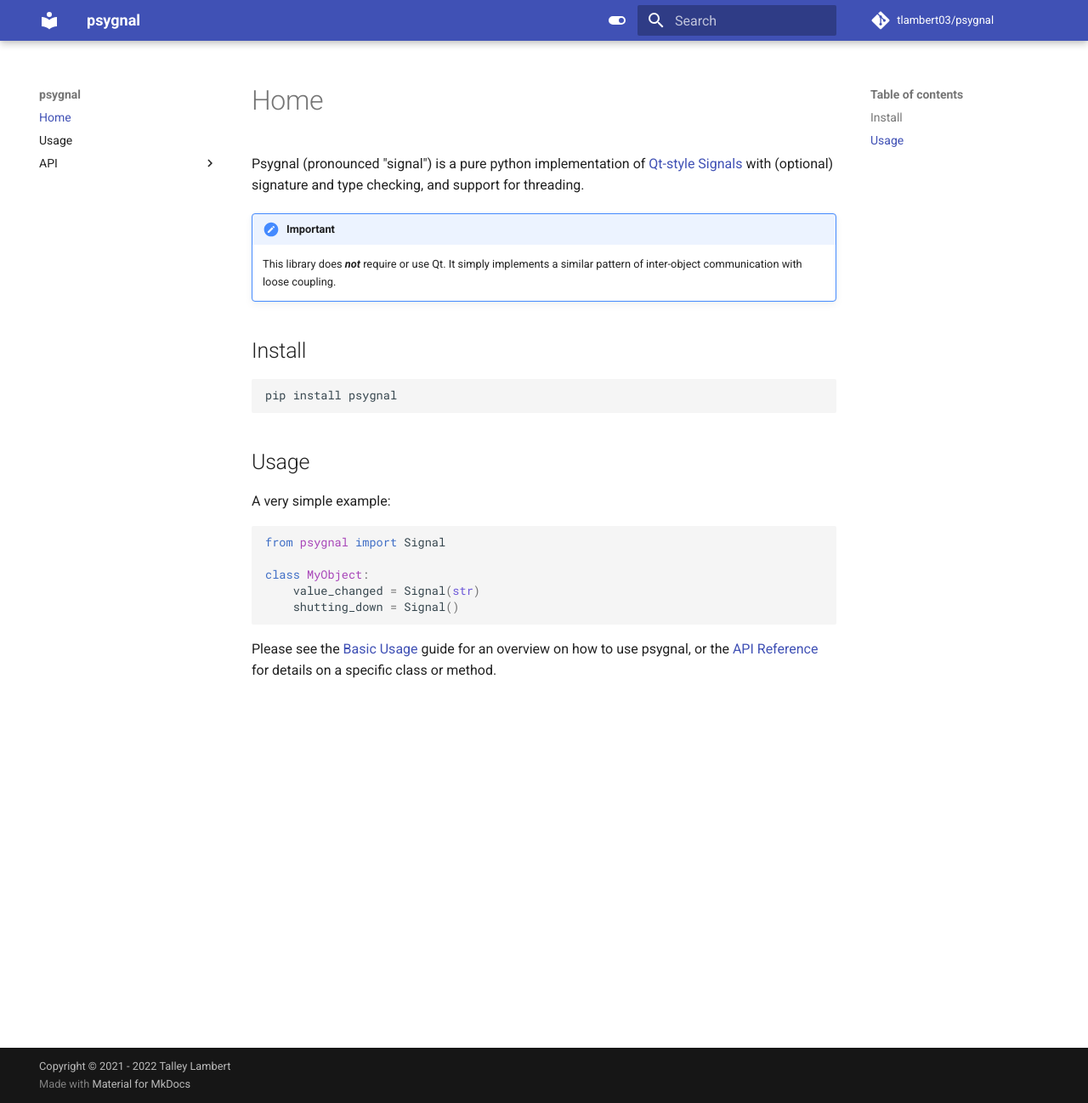
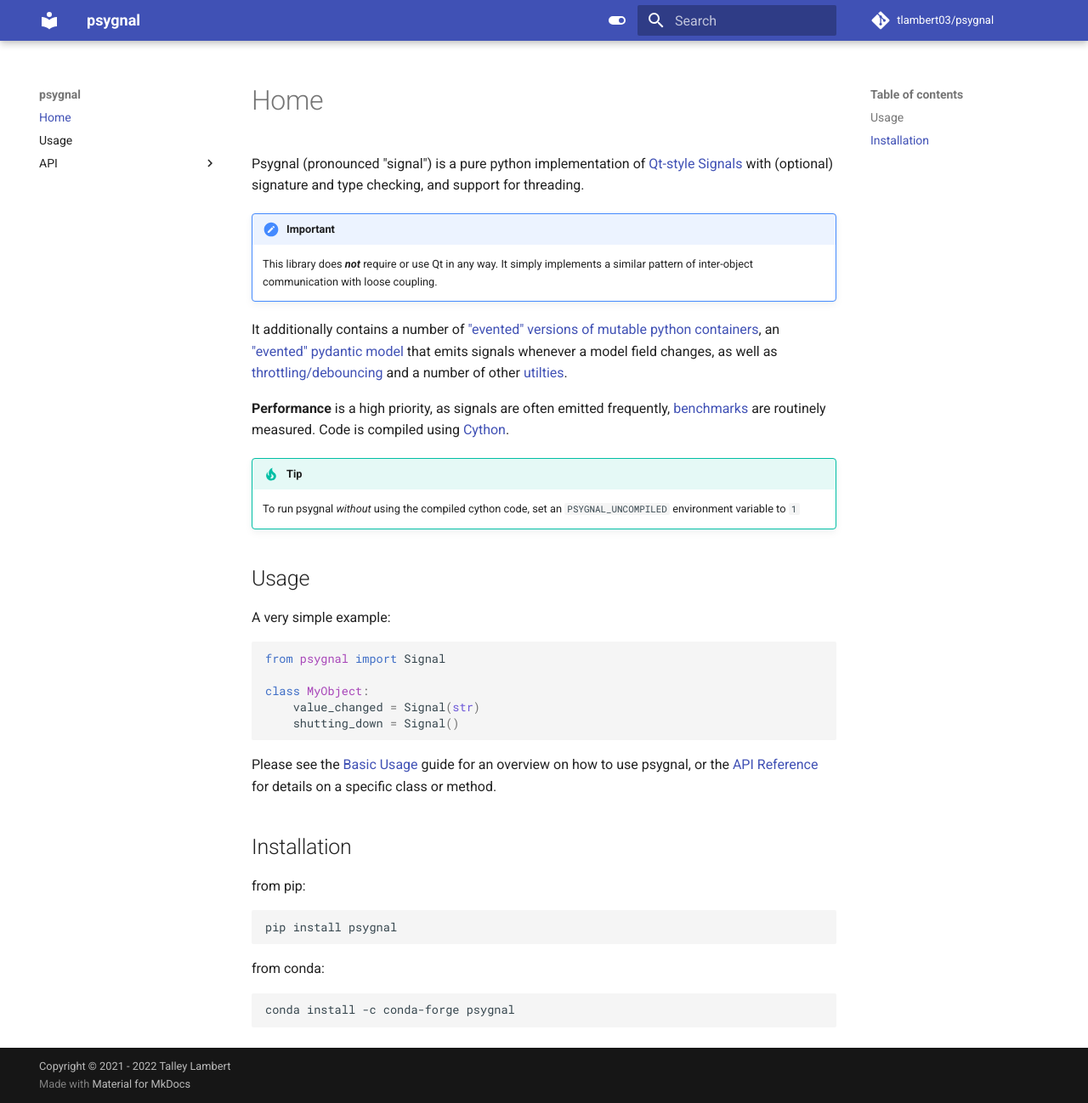
Before and after one commit to pyapp-kit/psygnal, an MkDocs documentation site: the page built from docs/index.md, in a window 1280 px wide and 1298 px high. Shown: the whole window at 85% size. Built offline with MkDocs 1.6.1 and Material for MkDocs 9.7.7, drawn with Linux system fonts in a browser that asks for light colours; comment, search, counter and statistics services are not loaded.

Commit message:
more docs updates

````diff
--- a/docs/index.md
+++ b/docs/index.md
@@ -6,14 +6,25 @@
 
 !!! important
 
-    This library does ***not*** require or use Qt. It simply implements a
-    similar pattern of inter-object communication with loose coupling.
+    This library does ***not*** require or use Qt in any way.
+    It simply implements a similar pattern of inter-object communication
+    with loose coupling.
 
-## Install
+It additionally contains a number of ["evented" versions of mutable python
+containers](API/containers.md), an ["evented" pydantic model](API/model.md) that
+emits signals whenever a model field changes, as well as
+[throttling/debouncing](API/throttler.md) and a number of other
+[utilties](API/utilities.md).
 
-```sh
-pip install psygnal
-```
+**Performance** is a high priority, as signals are often emitted frequently,
+[benchmarks](https://www.talleylambert.com/psygnal/) are routinely measured.
+Code is compiled using [Cython](https://cython.org/).
+
+
+!!! tip
+
+    To run psygnal *without* using the compiled cython code, set an
+    `PSYGNAL_UNCOMPILED` environment variable to `1`
 
 ## Usage
 
@@ -29,3 +40,15 @@
 
 Please see the [Basic Usage](usage) guide for an overview on how to use psygnal,
 or the [API Reference](API) for details on a specific class or method.
+
+## Installation
+
+from pip:
+```sh
+pip install psygnal
+```
+
+from conda:
+```sh
+conda install -c conda-forge psygnal
+```
````
Also changed, not shown: docs/API/throttler.md (+13 -9 lines), docs/usage.md (+3 -0 lines), 2 other files.
